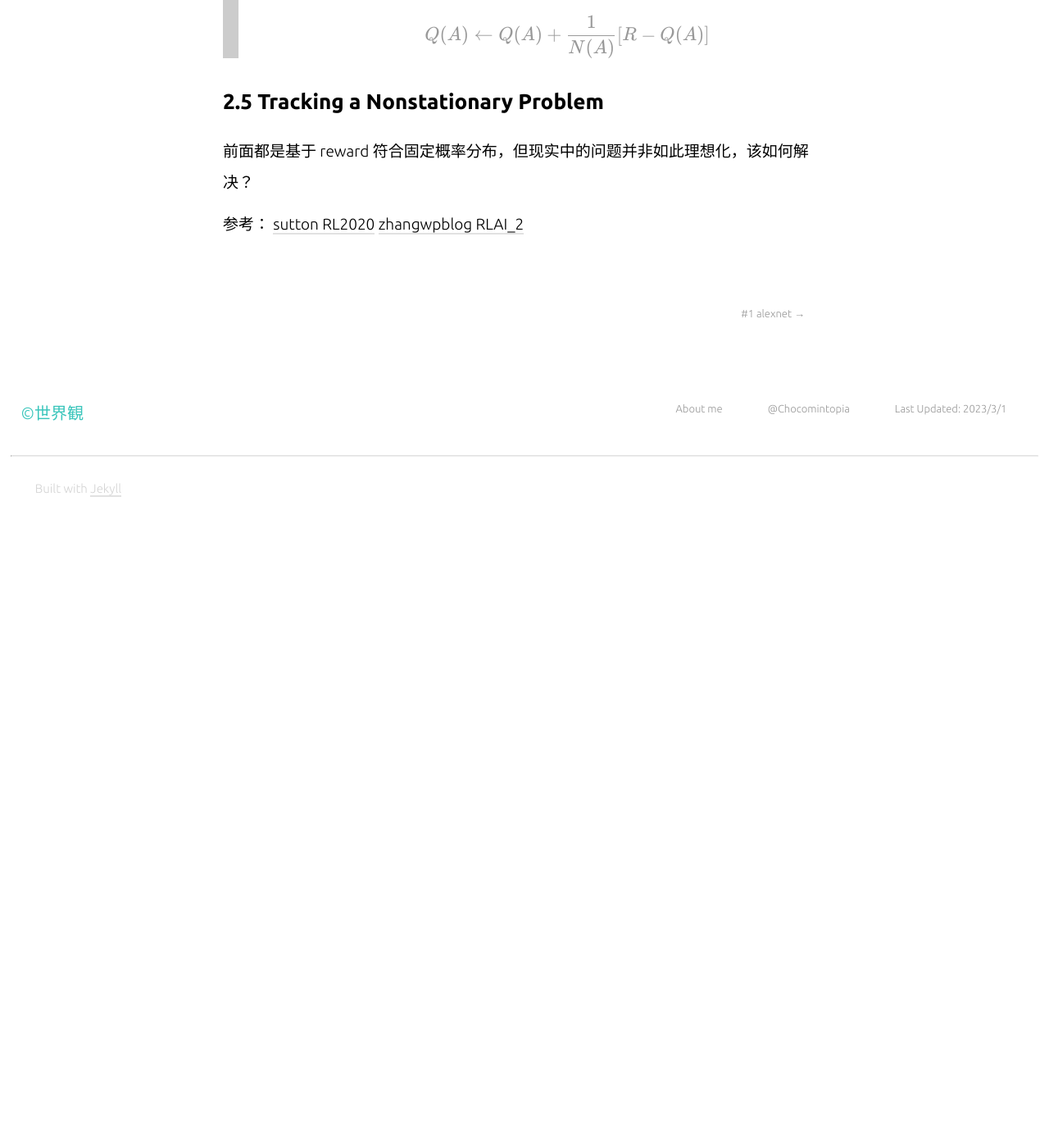
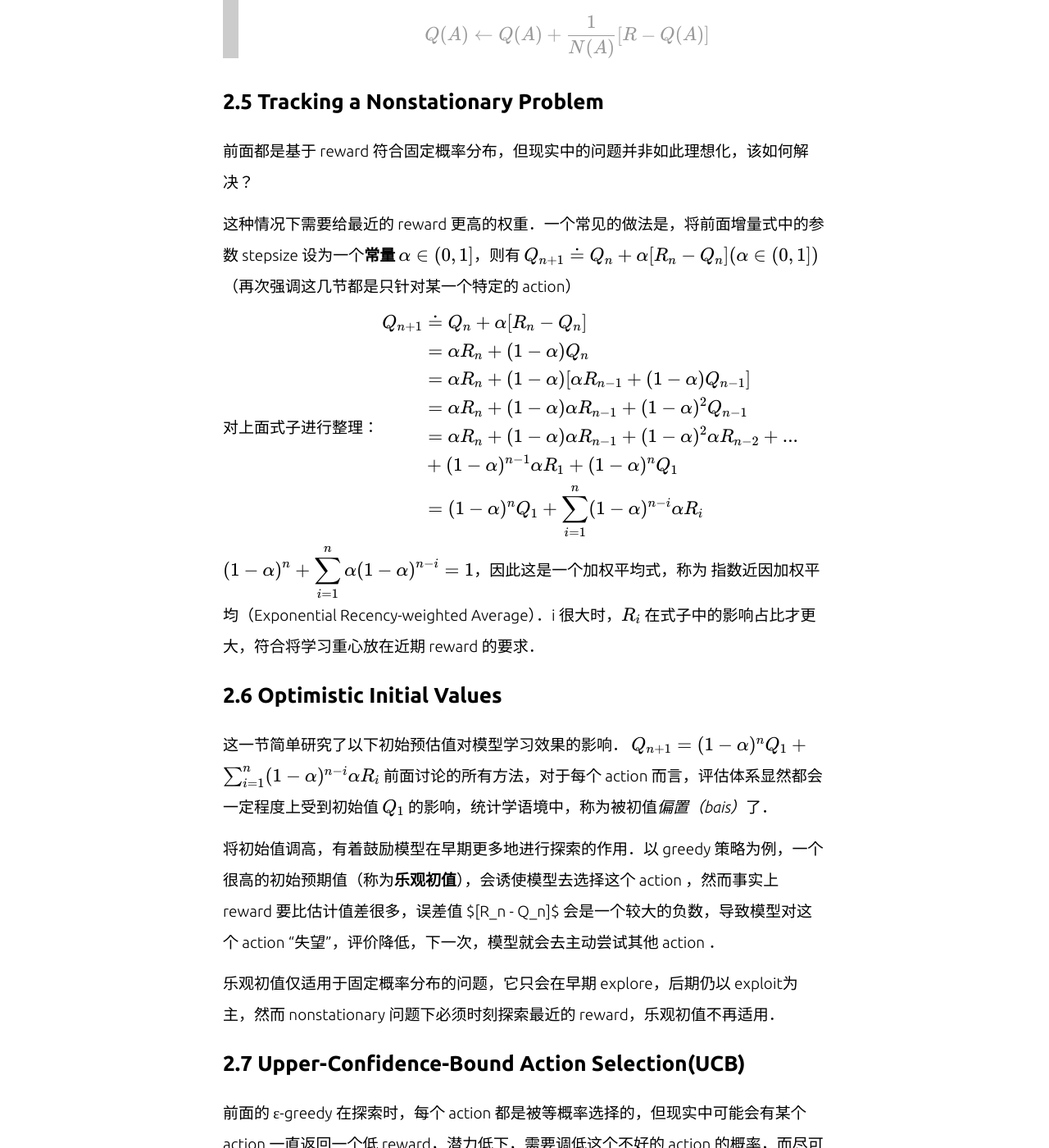
Before and after one commit to Chocomintopia/Chocomintopia.Github.io, a Jekyll site: the page built from _posts/2023-02-25-#2 SuttonRL ch2-Multi armed Bandits.md, in a window 1280 px wide and 1400 px high, scrolled down 4255 px. Shown: the whole window at 82% size. Built offline with Jekyll 4.4.1, drawn with Linux system fonts in a browser that asks for light colours; nearby versions of some CDN libraries; a script that is not in the unit is left out; before the commit the page ends 4885 px from its top, so only the background shows below that; some of the changed text lies outside the part shown.

Commit message:
Update 2023-02-25-#2 SuttonRL ch2-Multi armed Bandits.md

```diff
--- a/_posts/2023-02-25-#2 SuttonRL ch2-Multi armed Bandits.md
+++ b/_posts/2023-02-25-#2 SuttonRL ch2-Multi armed Bandits.md
@@ -124,11 +124,64 @@
 >
 > $$\qquad Q(A)\leftarrow Q(A) + \dfrac{1}{N(A)}[R-Q(A)]$$
 
+
+
 #### 2.5 Tracking a Nonstationary Problem
 
 前面都是基于 reward 符合固定概率分布，但现实中的问题并非如此理想化，该如何解决？
 
+这种情况下需要给最近的 reward 更高的权重．一个常见的做法是，将前面增量式中的参数 stepsize 设为一个**常量** $$\alpha \in (0,1]$$，则有
+$$
+Q_{n+1}\doteq Q_n + \alpha[R_n-Q_n] (\alpha \in (0,1])
+$$
+（再次强调这几节都是只针对某一个特定的 action）
 
+对上面式子进行整理：
+$$
+\begin{aligned}
+Q_{n+1} &\doteq Q_{n} + \alpha[R_{n} - Q_{n}]
+\\ &= \alpha R_{n} + (1 - \alpha)Q_{n}
+\\ &= \alpha R_{n} + (1 - \alpha)[\alpha R_{n-1} + (1-\alpha)Q_{n-1}]
+\\ &= \alpha R_{n} + (1 -\alpha)\alpha R_{n-1} + (1 - \alpha)^{2}Q_{n-1}
+\\ &= \alpha R_{n} + (1 - \alpha)\alpha R_{n-1} + (1-\alpha)^{2}\alpha R_{n-2} +...
+\\ &+(1-\alpha)^{n-1}\alpha R_{1} + (1-\alpha)^{n}Q_{1}
+\\ &= (1-\alpha)^{n}Q_{1}+\sum^{n}_{i=1}(1-\alpha)^{n-i}\alpha R_{i}
+\end{aligned}
+$$
+$$\displaystyle (1-\alpha)^{n}+\sum^{n}_{i=1}\alpha(1-\alpha)^{n-i}=1$$，因此这是一个加权平均式，称为 指数近因加权平均（Exponential Recency-weighted Average）．i 很大时，$$R_i$$ 在式子中的影响占比才更大，符合将学习重心放在近期 reward 的要求．
+
+
+
+#### 2.6 Optimistic Initial Values
+
+这一节简单研究了以下初始预估值对模型学习效果的影响．
+$$
+Q_{n+1} = (1-\alpha)^{n}Q_{1}+\sum^{n}_{i=1}(1-\alpha)^{n-i}\alpha R_{i}
+$$
+前面讨论的所有方法，对于每个 action 而言，评估体系显然都会一定程度上受到初始值 $$Q_1$$ 的影响，统计学语境中，称为被初值*偏置（bais）*了．
+
+将初始值调高，有着鼓励模型在早期更多地进行探索的作用．以 greedy 策略为例，一个很高的初始预期值（称为**乐观初值**），会诱使模型去选择这个 action ，然而事实上 reward 要比估计值差很多，误差值 $[R_n - Q_n]$ 会是一个较大的负数，导致模型对这个 action “失望”，评价降低，下一次，模型就会去主动尝试其他 action ．
+
+乐观初值仅适用于固定概率分布的问题，它只会在早期 explore，后期仍以 exploit为主，然而 nonstationary 问题下必须时刻探索最近的 reward，乐观初值不再适用．
+
+
+
+#### 2.7 Upper-Confidence-Bound Action Selection(UCB)
+
+前面的 ε-greedy 在探索时，每个 action 都是被等概率选择的，但现实中可能会有某个 action 一直返回一个低 reward，潜力低下，需要调低这个不好的 action 的概率，而尽可能多地探索潜力更高的 action．
+$$
+A_{t} \doteq \mathop{\arg\max}_{a}\left[Q_{t}(a) + c\sqrt{\frac{\ln{t}}{N_{t}(a)}}\right]
+$$
+UCB 算法就是采取满足上式的 action $$A_t$$ ，算法的核心在于新加入的 $$c\sqrt{\dfrac{\ln t}{N_t(a)}}$$，以适当地提高更加不确定、有潜力的 action 被探索的概率．
+
+ - $$c\sqrt{\dfrac{\ln t}{N_t(a)}}$$ ：对于估值的不确定性．更广义地讲，其意义为方差．
+ - $$c$$ ：控制了探索的程度，决定了置信度．
+ - $$N_t(a)$$ ：第 t 步之前 action a 被选中的次数．$$N_t(a)$$ 如果增加，会给公式中的此项带来降低的影响效果．
+ - $$\ln t$$ ：时间必然会增加，故此项也是一直在保持增加的．但它的影响效果与 action a 的选择状态密切相关．如果 action a 不被选择， $$\ln t$$ 增加但 $$N_t(a)$$ 不变，故此项变大，不确定性增加；反之，$$N_{t+1}(a) = N_t(a) + 1$$ ，虽然 $$\ln t$$ 增加但其增速不如 $$N_t(a)$$ ，所以此项整体变小，不确定性降低．
+
+
+
+2.8 2.9 略
 
 
 
```
